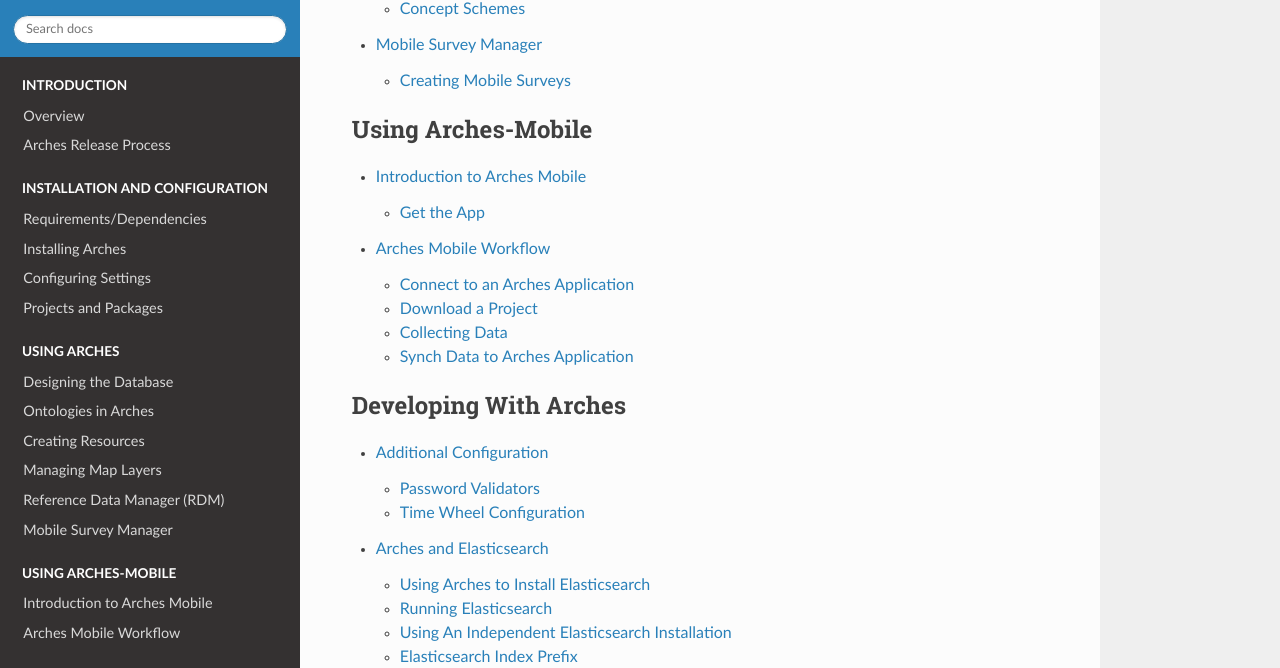
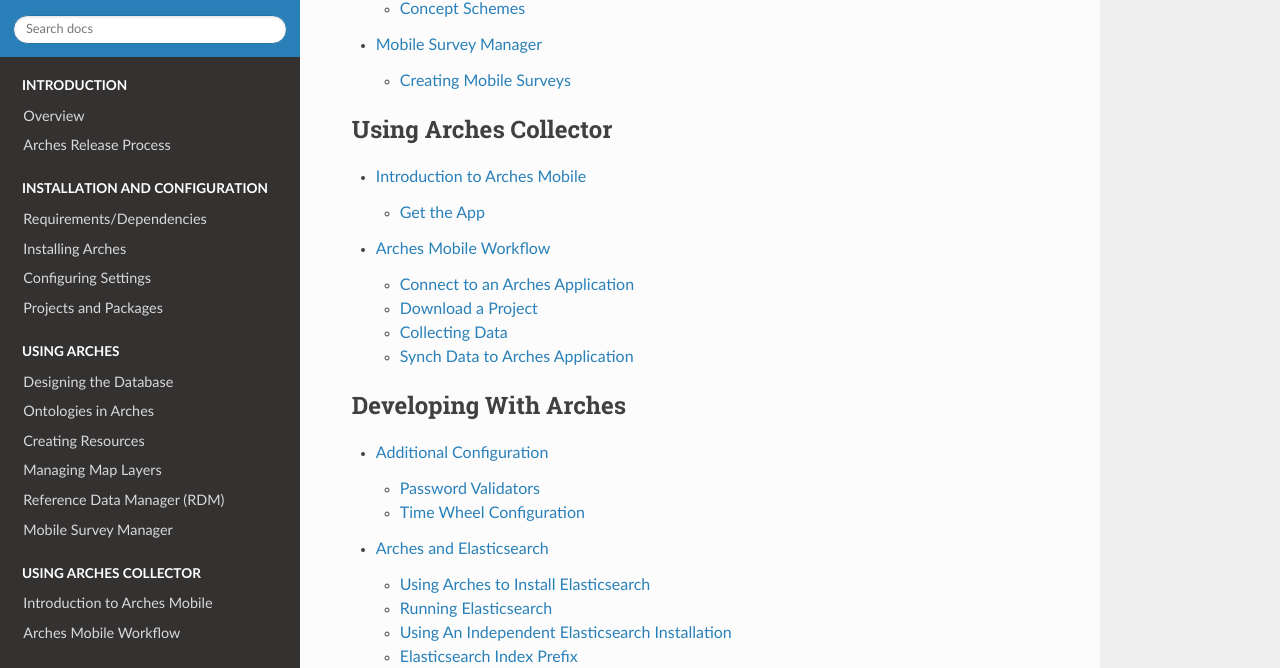
Before and after one commit to archesproject/arches-docs, a Sphinx documentation site: the page built from docs/index.txt, in a window 1280 px wide and 900 px high, scrolled down 1228 px. Shown: the part 147-815 px from the top of the window. Built offline with Sphinx 7.4.7 and the Read the Docs theme 2.0.0, drawn with Linux system fonts in a browser that asks for light colours.

Commit message:
rename files for new mobile app terminology

```diff
--- a/docs/index.txt
+++ b/docs/index.txt
@@ -27,13 +27,13 @@
     creating-resources
     managing-map-layers
     rdm
-    mobile-survey-manager
+    arches-collector-manager
 
 .. toctree::
-    :caption: Using Arches-Mobile
+    :caption: Using Arches Collector
     :maxdepth: 2
 
-    using-arches-mobile
+    using-arches-collector
 
 .. toctree::
     :caption: Developing With Arches
```
Also changed, not shown: docs/arches-collector-manager.txt (renamed from docs/mobile-survey-manager.txt), docs/using-arches-collector.txt (renamed from docs/using-arches-mobile.txt).
